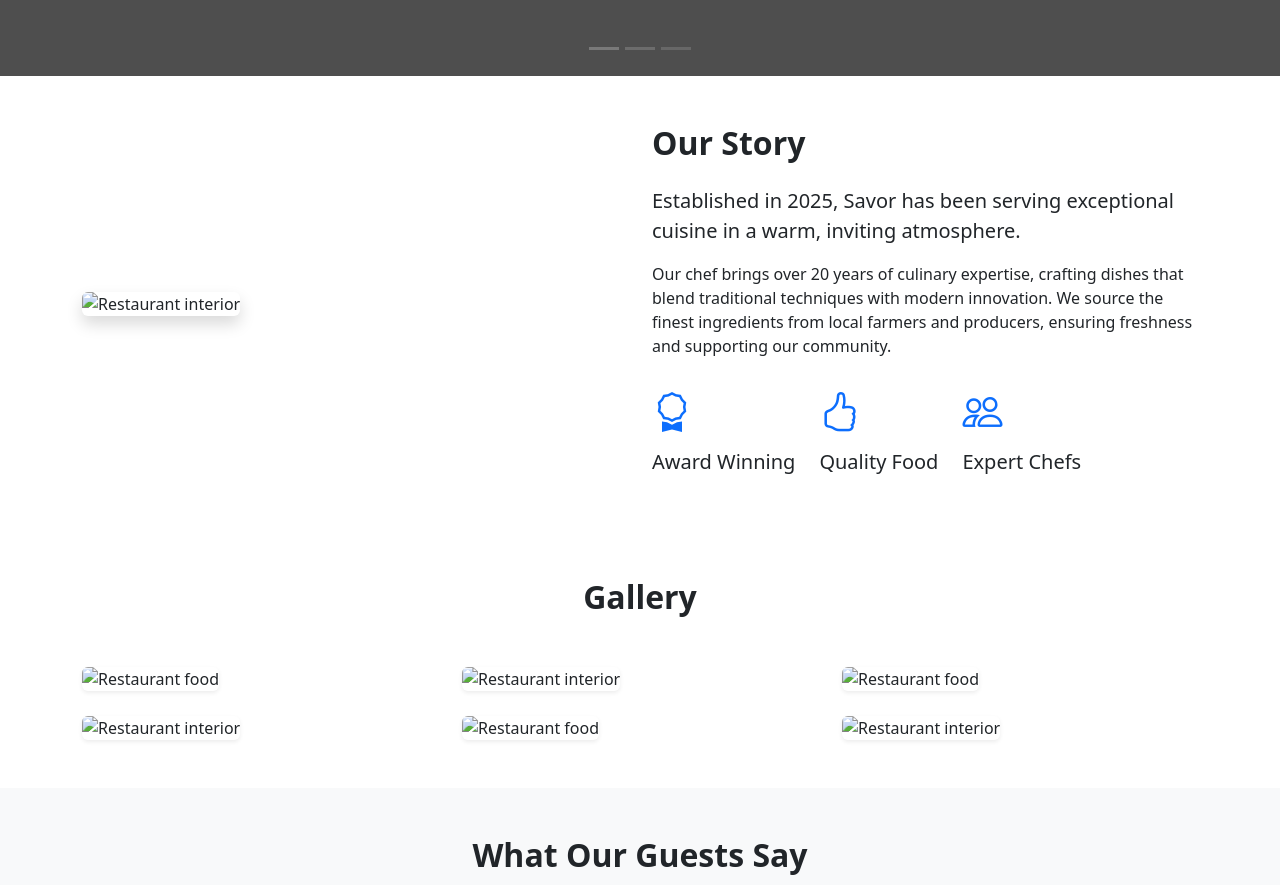
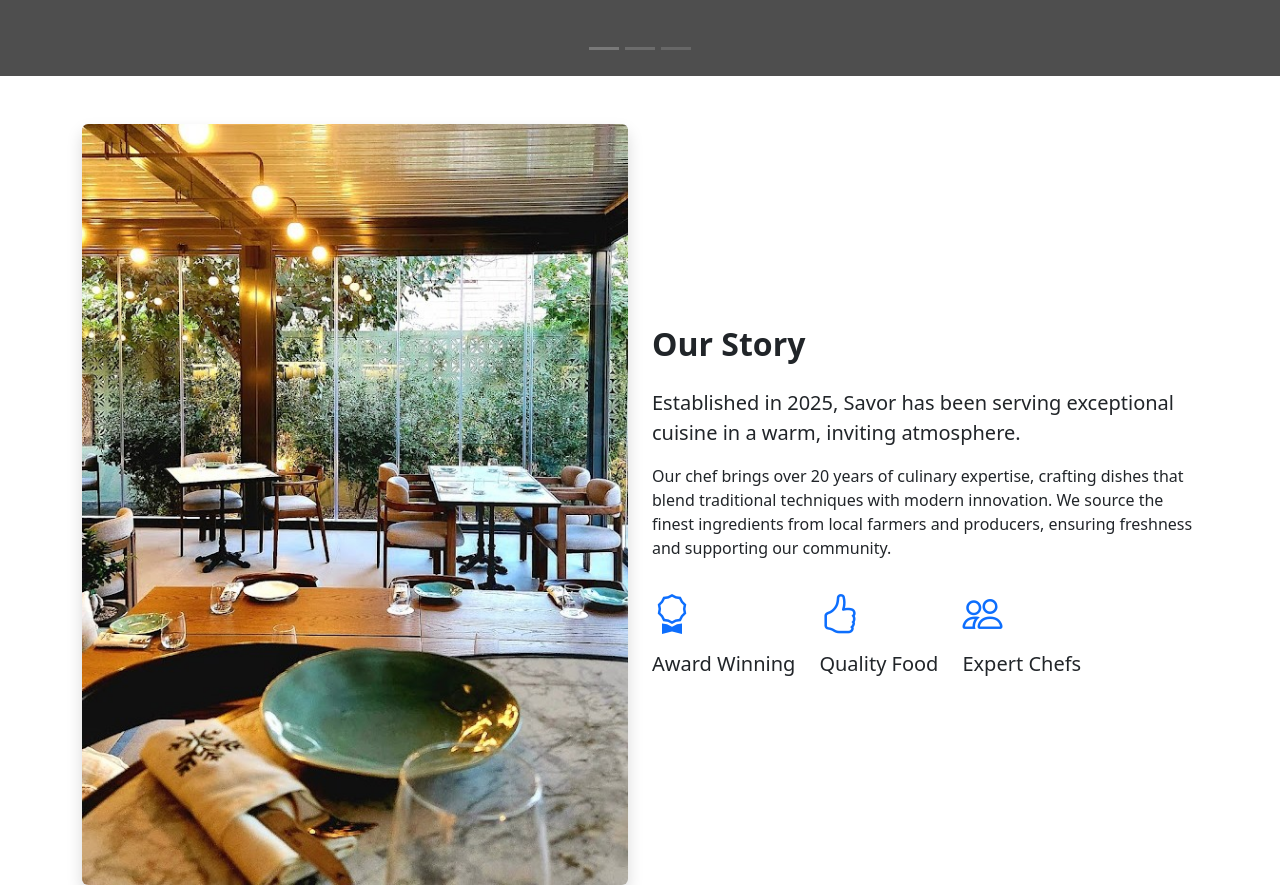
Before and after one commit to PIYUSH-VED/TO-Project, a plain HTML site: page index.html in a window 1280 px wide. Shown: the part 620-1505 px from the top of the page. Drawn offline with nearby package versions, Linux system fonts and the light colour scheme; the site is published under a folder, as on GitHub Pages, so addresses that start at the root find nothing.

Commit message:
Update index.html

```diff
--- a/index.html
+++ b/index.html
@@ -96,7 +96,7 @@
         <div class="container">
             <div class="row align-items-center">
                 <div class="col-lg-6 mb-4 mb-lg-0">
-                    <img src="/images/dara's.jpg" alt="Restaurant interior" class="img-fluid rounded shadow"width="600" height="400">
+                    <img src="images/dara's.jpg" alt="Restaurant interior" class="img-fluid rounded shadow"width="600" height="400">
                 </div>
                 <div class="col-lg-6">
                     <h2 class="fw-bold mb-4">Our Story</h2>
@@ -132,22 +132,22 @@
         <h2 class="text-center fw-bold mb-5">Gallery</h2>
         <div class="row g-4">
             <div class="col-md-6 col-lg-4">
-                <img src="/images/gallery1.jpg" alt="Restaurant food" class="img-fluid rounded shadow-sm" width="600" height="600">
+                <img src="images/gallery1.jpg" alt="Restaurant food" class="img-fluid rounded shadow-sm" width="600" height="600">
             </div>
             <div class="col-md-6 col-lg-4">
-                <img src="/images/dara's2.jpg" alt="Restaurant interior" class="img-fluid rounded shadow-sm" width="600" height="400">
+                <img src="images/dara's2.jpg" alt="Restaurant interior" class="img-fluid rounded shadow-sm" width="600" height="400">
             </div>
             <div class="col-md-6 col-lg-4">
-                <img src="/images/gallery2.jpg" alt="Restaurant food" class="img-fluid rounded shadow-sm" width="600" height="600">
+                <img src="images/gallery2.jpg" alt="Restaurant food" class="img-fluid rounded shadow-sm" width="600" height="600">
             </div>
             <div class="col-md-6 col-lg-4">
-                <img src="/images/dara's3.jpg" alt="Restaurant interior" class="img-fluid rounded shadow-sm" width="600" height="400">
+                <img src="images/dara's3.jpg" alt="Restaurant interior" class="img-fluid rounded shadow-sm" width="600" height="400">
             </div>
             <div class="col-md-6 col-lg-4">
-                <img src="/images/gallery3.jpg" alt="Restaurant food" class="img-fluid rounded shadow-sm" width="600" height="600">
+                <img src="images/gallery3.jpg" alt="Restaurant food" class="img-fluid rounded shadow-sm" width="600" height="600">
             </div>
             <div class="col-md-6 col-lg-4">
-                <img src="/images/dara's4.jpg" alt="Restaurant interior" class="img-fluid rounded shadow-sm" width="600" height="400">
+                <img src="images/dara's4.jpg" alt="Restaurant interior" class="img-fluid rounded shadow-sm" width="600" height="400">
             </div>
         </div>
     </div>
```
